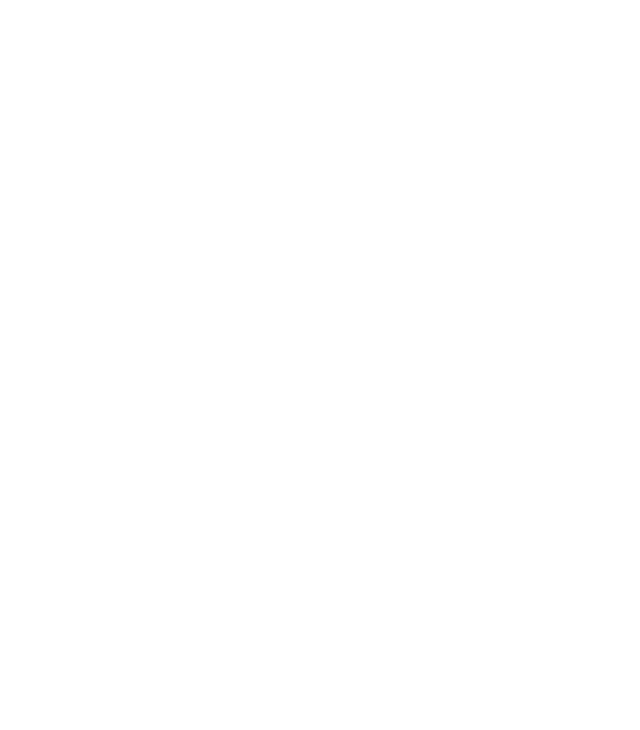
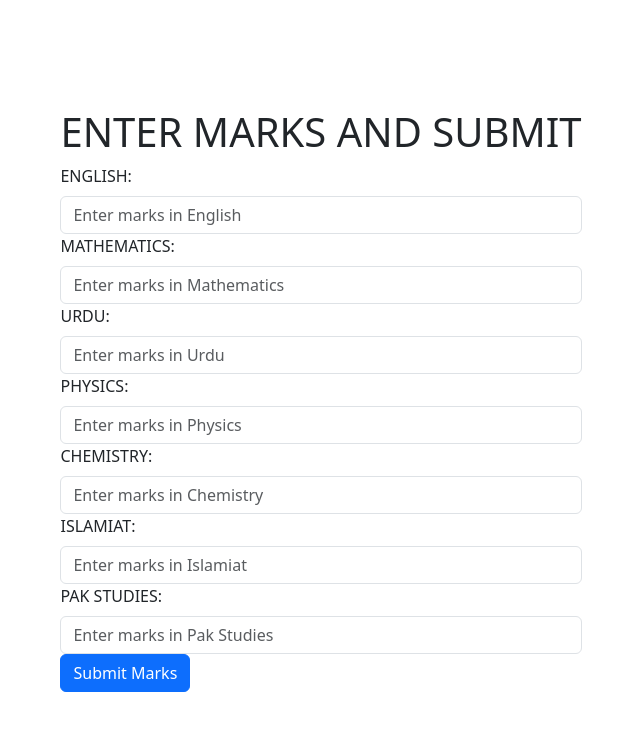
Before and after one commit to rohanasif/resultcheckerapp, a React (Vite) app: page /submit/1 in a window 1280 px wide. Before the commit this address had no page. Shown: the top 730 px of the page, without its empty margins (319-959 px from the left). Built offline with nearby package versions, Linux system fonts and the light colour scheme.

Commit message:
all done

```diff
--- a/db.json
+++ b/db.json
@@ -4,10 +4,18 @@
   },
   "students": [
     {
-      "name": "111",
-      "rollNo": "111",
-      "id": 1
+      "name": "er",
+      "rollNo": "1",
+      "id": 1,
+      "marks": {
+        "English": "1",
+        "Mathematics": "1",
+        "Urdu": "1",
+        "Physics": "1",
+        "Chemistry": "1",
+        "Islamiat": "1",
+        "Pak Studies": "1"
+      }
     }
-  ],
-  "subjects": []
+  ]
 }
--- a/src/App.jsx
+++ b/src/App.jsx
@@ -1,6 +1,6 @@
 import { Routes, Route } from "react-router-dom";
 import Home from "./routes/Home";
-import DisplayResult from "./routes/DisplayResult";
+import ViewResult from "./routes/ViewResult";
 import SubmitResult from "./routes/SubmitResult";
 import Login from "./routes/Login";
 import AddStudent from "./routes/AddStudent";
@@ -10,11 +10,11 @@ const App = () => {
     <div className="d-flex align-items-center justify-content-center min-vh-100">
       <Routes>
         <Route path="/" element={<Home />} />
+        <Route path="/adminlogin" element={<AdminLogin />} />
+        <Route path="/admin" element={<AddStudent />} />
+        <Route path="/submit/:rollNo" element={<SubmitResult />} />
         <Route path="/login" element={<Login />} />
-        <Route path="/student/:rollno" element={<DisplayResult />} />
-        <Route path="/submit" element={<SubmitResult />} />
-        <Route path="/admin" element={<AddStudent />} />
-        <Route path="/adminlogin" element={<AdminLogin />} />
+        <Route path="/student/:rollNo" element={<ViewResult />} />
       </Routes>
     </div>
   );
--- a/src/actions/index.js
+++ b/src/actions/index.js
@@ -1,11 +1,12 @@
 import axios from "axios";
 import {
   STUDENTS_URL,
-  SUBJECTS_URL,
+  ADMIN_URL,
   ADMIN_LOGIN,
-  ADMIN_URL,
   UPDATE_MESSAGE,
   ADD_STUDENT,
+  SUBMIT_RESULT,
+  LOGIN,
 } from "../constants";
 
 export const adminLogin = (input, setHidden) => async (dispatch) => {
@@ -25,16 +26,69 @@ export const adminLogin = (input, setHidden) => async (dispatch) => {
   }
 };
 
-export const addStudent = (student) => async (dispatch) => {
-  const response = await axios.post(STUDENTS_URL, student);
-  const addedStudent = response.data;
-  dispatch({ type: ADD_STUDENT, payload: addedStudent });
+export const getStudents = () => async () => {
+  try {
+    const response = await axios.get(STUDENTS_URL);
+    const students = response.data;
+    return students;
+  } catch (e) {
+    console.error(e);
+  }
 };
 
-export const createResult = () => async (dispatch) => {};
+export const selectStudent = (rollNo) => async (dispatch) => {
+  try {
+    const students = await dispatch(getStudents());
+    const selectedStudent = students.find(
+      (student) => student.rollNo === rollNo
+    );
+    const id = selectedStudent.id;
+    const response = await axios.get(`${STUDENTS_URL}/${id}`);
+    const student = response.data;
+    return student;
+  } catch (e) {
+    console.error(e);
+  }
+};
 
-export const getResult = () => async (dispatch) => {};
+export const getResult = (rollNo) => async (dispatch) => {
+  try {
+    const student = await dispatch(selectStudent(rollNo));
+    const result = student.marks;
+    return result;
+  } catch (e) {
+    console.error(e);
+  }
+};
 
-export const updateResult = () => async (dispatch) => {};
+export const addStudent = (student) => async (dispatch) => {
+  try {
+    const response = await axios.post(STUDENTS_URL, student);
+    const addedStudent = response.data;
+    dispatch({ type: ADD_STUDENT, payload: addedStudent });
+  } catch (e) {
+    console.error(e);
+  }
+};
 
-export const submitResult = () => async (dispatch) => {};
+export const submitResult = (rollNo, marks) => async (dispatch) => {
+  try {
+    const student = await dispatch(selectStudent(rollNo));
+    const studentResponse = await axios.patch(`${STUDENTS_URL}/${student.id}`, {
+      marks,
+    });
+    const updatedStudent = studentResponse.data;
+    dispatch({ type: SUBMIT_RESULT, payload: updatedStudent });
+  } catch (e) {
+    console.error(e);
+  }
+};
+
+export const login = (rollNo) => async (dispatch) => {
+  try {
+    const student = await dispatch(selectStudent(rollNo));
+    dispatch({ type: LOGIN, payload: student });
+  } catch (e) {
+    console.error(e);
+  }
+};
--- a/src/constants.js
+++ b/src/constants.js
@@ -1,15 +1,11 @@
 export const ADMIN_URL = "http://localhost:3000/admin";
 export const STUDENTS_URL = "http://localhost:3000/students";
-export const SUBJECTS_URL = "http://localhost:3000/subjects";
 export const UPDATE_MESSAGE = "UPDATE_MESSAGE";
 
 // ADMIN
 export const ADMIN_LOGIN = "ADMIN_LOGIN";
 export const ADD_STUDENT = "ADD_STUDENT";
-export const CREATE_RESULT = "CREATE_RESULT";
-export const UPDATE_RESULT = "UPDATE_RESULT";
 export const SUBMIT_RESULT = "SUBMIT_RESULT";
 
 // STUDENT
 export const LOGIN = "LOGIN";
-export const GET_RESULT = "GET_RESULT";
--- a/src/routes/AddStudent.jsx
+++ b/src/routes/AddStudent.jsx
@@ -15,7 +15,7 @@ const AddStudent = () => {
         onSubmit={(e) => {
           e.preventDefault();
           dispatch(addStudent({ name, rollNo }));
-          navigate("/submit");
+          navigate(`/submit/${rollNo}`);
         }}
       >
         <Form.Group>
--- a/src/routes/AdminLogin.jsx
+++ b/src/routes/AdminLogin.jsx
@@ -5,7 +5,7 @@ import { Form, Button } from "react-bootstrap";
 import { useNavigate } from "react-router-dom";
 
 const AdminLogin = () => {
-  let message = useSelector((state) => state.message.text);
+  let message = useSelector((state) => state.message);
 
   const dispatch = useDispatch();
   const [inp, setInp] = useState("");
--- a/src/routes/DisplayResult.jsx
+++ /dev/null
@@ -1,6 +0,0 @@
-import { useParams } from "react-router-dom";
-const DisplayResult = () => {
-  const { rollno } = useParams();
-  return <div>DisplayResult</div>;
-};
-export default DisplayResult;
--- a/src/routes/Login.jsx
+++ b/src/routes/Login.jsx
@@ -1,4 +1,30 @@
+import { Form, Button } from "react-bootstrap";
+import { useState } from "react";
+import { useNavigate } from "react-router-dom";
 const Login = () => {
-  return <div>Login</div>;
+  const navigate = useNavigate();
+  const handleSubmit = (e) => {
+    e.preventDefault();
+    navigate(`/student/${rollNo}`);
+  };
+  const [rollNo, setRollNo] = useState("");
+  return (
+    <div>
+      <h1>STUDENT LOGIN</h1>
+      <Form onSubmit={(e) => handleSubmit(e)}>
+        <Form.Group controlId="rollNo">
+          <Form.Label>Roll No.</Form.Label>
+          <Form.Control
+            type="text"
+            placeholder="Enter Roll Number"
+            value={rollNo}
+            onChange={(e) => setRollNo(e.target.value)}
+            required
+          />
+        </Form.Group>
+        <Button type="submit">Get Result</Button>
+      </Form>
+    </div>
+  );
 };
 export default Login;
--- a/src/routes/SubmitResult.jsx
+++ b/src/routes/SubmitResult.jsx
@@ -1,4 +1,117 @@
+import { useState } from "react";
+import { Form, Button } from "react-bootstrap";
+import { useDispatch } from "react-redux";
+import { submitResult } from "../actions";
+import { useNavigate, useParams } from "react-router-dom";
 const SubmitResult = () => {
-  return <div>SubmitResult</div>;
+  const { rollNo } = useParams();
+  const navigate = useNavigate();
+  const [backBtn, setBackBtn] = useState(false);
+  const dispatch = useDispatch();
+  const [marks, setMarks] = useState({
+    English: "",
+    Mathematics: "",
+    Urdu: "",
+    Physics: "",
+    Chemistry: "",
+    Islamiat: "",
+    "Pak Studies": "",
+  });
+  const handleChange = (e) => {
+    const { name, value } = e.target;
+    setMarks({ ...marks, [name]: value });
+  };
+  return (
+    <div>
+      <h1>ENTER MARKS AND SUBMIT</h1>
+      <Form
+        onSubmit={(e) => {
+          e.preventDefault();
+          dispatch(submitResult(rollNo, marks));
+          setBackBtn(true);
+        }}
+      >
+        <Form.Group controlId="subject-1">
+          <Form.Label>ENGLISH: </Form.Label>
+          <Form.Control
+            name="English"
+            type="number"
+            placeholder="Enter marks in English"
+            value={marks.English}
+            onChange={(e) => handleChange(e)}
+          />
+        </Form.Group>
+        <Form.Group controlId="subject-2">
+          <Form.Label>MATHEMATICS: </Form.Label>
+          <Form.Control
+            name="Mathematics"
+            type="number"
+            placeholder="Enter marks in Mathematics"
+            value={marks.Mathematics}
+            onChange={(e) => handleChange(e)}
+          />
+        </Form.Group>
+        <Form.Group controlId="subject-3">
+          <Form.Label>URDU: </Form.Label>
+          <Form.Control
+            name="Urdu"
+            type="number"
+            placeholder="Enter marks in Urdu"
+            value={marks.Urdu}
+            onChange={(e) => handleChange(e)}
+          />
+        </Form.Group>
+        <Form.Group controlId="subject-4">
+          <Form.Label>PHYSICS: </Form.Label>
+          <Form.Control
+            name="Physics"
+            type="number"
+            placeholder="Enter marks in Physics"
+            value={marks.Physics}
+            onChange={(e) => handleChange(e)}
+          />
+        </Form.Group>
+        <Form.Group controlId="subject-5">
+          <Form.Label>CHEMISTRY: </Form.Label>
+          <Form.Control
+            name="Chemistry"
+            type="number"
+            placeholder="Enter marks in Chemistry"
+            value={marks.Chemistry}
+            onChange={(e) => handleChange(e)}
+          />
+        </Form.Group>
+        <Form.Group controlId="subject-6">
+          <Form.Label>ISLAMIAT: </Form.Label>
+          <Form.Control
+            name="Islamiat"
+            type="number"
+            placeholder="Enter marks in Islamiat"
+            value={marks.Islamiat}
+            onChange={(e) => handleChange(e)}
+          />
+        </Form.Group>
+        <Form.Group controlId="subject-7">
+          <Form.Label>PAK STUDIES: </Form.Label>
+          <Form.Control
+            name="Pak Studies"
+            type="number"
+            placeholder="Enter marks in Pak Studies"
+            value={marks["Pak Studies"]}
+            onChange={(e) => handleChange(e)}
+          />
+        </Form.Group>
+        {backBtn ? (
+          <div>
+            <Button onClick={() => navigate("/admin")}>Add another</Button>
+            <Button onClick={() => navigate(`/student/${rollNo}`)}>
+              View as Student
+            </Button>
+          </div>
+        ) : null}
+        <Button type="submit">Submit Marks</Button>
+      </Form>
+    </div>
+  );
 };
 export default SubmitResult;
--- /dev/null
+++ b/src/routes/ViewResult.jsx
@@ -0,0 +1,44 @@
+import { useNavigate, useParams } from "react-router-dom";
+import { getResult } from "../actions";
+import { useDispatch } from "react-redux";
+import { useEffect, useState } from "react";
+import { Button } from "react-bootstrap";
+
+const ViewResult = () => {
+  const dispatch = useDispatch();
+  const { rollNo } = useParams();
+  const [result, setResult] = useState(null);
+  const navigate = useNavigate();
+
+  useEffect(() => {
+    const fetchData = async () => {
+      try {
+        const studentResult = await dispatch(getResult(rollNo));
+        setResult(studentResult);
+      } catch (error) {
+        console.error(error);
+      }
+    };
+    fetchData();
+  }, [dispatch, rollNo]);
+
+  return (
+    <div>
+      <h1>View Result</h1>
+      {result !== null && (
+        <div>
+          <ul>
+            {Object.keys(result).map((subject, index) => (
+              <li key={index}>
+                <strong>{subject}:</strong> {result[subject]}
+              </li>
+            ))}
+          </ul>
+        </div>
+      )}
+      <Button onClick={() => navigate("/")}>Go back</Button>
+    </div>
+  );
+};
+
+export default ViewResult;
```
Also changed, not shown: src/reducers/index.js (+1 -35 lines), src/store/index.js (+6 -2 lines).
